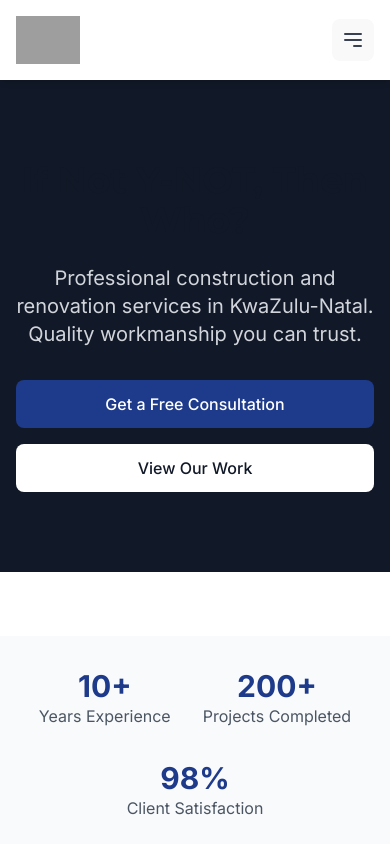
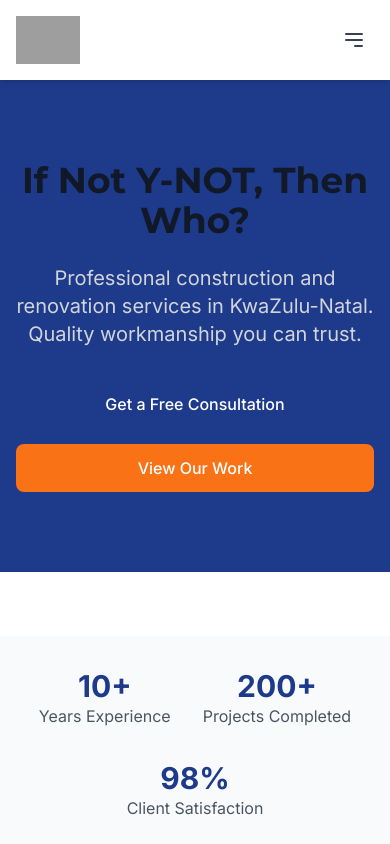
Before and after one commit to Blizzardstorms/Whynot-Website-Final, a React (Vite) app in the folder frontend/: page / in a window 390 px wide. Shown: the top 844 px of the page. Built offline with nearby package versions, Linux system fonts and the light colour scheme; grey boxes are pictures that could not be loaded.

Commit message:
🎨 Style: Improve hero layout and color alignment

```diff
--- a/frontend/src/index.css
+++ b/frontend/src/index.css
@@ -2,6 +2,7 @@
 @tailwind components;
 @tailwind utilities;
 
+/* Custom base layer styling */
 @layer base {
   body {
     @apply bg-white text-gray-900 font-sans antialiased;
@@ -20,6 +21,12 @@
     @apply text-primary hover:text-primary-dark transition-colors;
   }
 
+  /* Global container utility */
+  .container {
+    @apply px-4 sm:px-6 lg:px-8 mx-auto max-w-7xl;
+  }
+
+  /* Button styles */
   .btn {
     @apply inline-block px-6 py-3 rounded-lg font-medium transition-colors duration-200;
   }
@@ -31,56 +38,4 @@
   .btn-secondary {
     @apply bg-secondary text-white hover:bg-secondary-dark;
   }
-
-  .container {
-    @apply px-4 sm:px-6 lg:px-8 mx-auto max-w-7xl;
-  }
 }
-a:hover {
-  color: #535bf2;
-}
-
-body {
-  margin: 0;
-  display: flex;
-  place-items: center;
-  min-width: 320px;
-  min-height: 100vh;
-}
-
-h1 {
-  font-size: 3.2em;
-  line-height: 1.1;
-}
-
-button {
-  border-radius: 8px;
-  border: 1px solid transparent;
-  padding: 0.6em 1.2em;
-  font-size: 1em;
-  font-weight: 500;
-  font-family: inherit;
-  background-color: #1a1a1a;
-  cursor: pointer;
-  transition: border-color 0.25s;
-}
-button:hover {
-  border-color: #646cff;
-}
-button:focus,
-button:focus-visible {
-  outline: 4px auto -webkit-focus-ring-color;
-}
-
-@media (prefers-color-scheme: light) {
-  :root {
-    color: #213547;
-    background-color: #ffffff;
-  }
-  a:hover {
-    color: #747bff;
-  }
-  button {
-    background-color: #f9f9f9;
-  }
-}
--- a/frontend/src/pages/Home.tsx
+++ b/frontend/src/pages/Home.tsx
@@ -4,7 +4,7 @@ const Home = () => {
   return (
     <div className="space-y-16">
       {/* Hero Section */}
-      <section className="relative bg-gray-900 text-white py-20 md:py-32">
+      <section className="relative bg-[#1E3A8A] text-white py-20 md:py-32">
         <div className="container">
           <div className="max-w-3xl mx-auto text-center">
             <h1 className="text-4xl md:text-5xl lg:text-6xl font-bold mb-6">
@@ -23,7 +23,7 @@ const Home = () => {
               </Link>
               <Link
                 to="/gallery"
-                className="btn bg-white text-gray-900 hover:bg-gray-100"
+                className="btn bg-[#F97316] text-white hover:bg-orange-500"
               >
                 View Our Work
               </Link>
@@ -101,7 +101,7 @@ const Home = () => {
       {/* Testimonials */}
       <section className="py-16 bg-gray-50">
         <div className="container">
-          <div className="text-center mb-12">
+          <div className="container px-4 sm:px-6 lg:px-8">
             <h2 className="text-3xl md:text-4xl font-bold mb-4">What Our Clients Say</h2>
             <div className="w-20 h-1 bg-primary mx-auto"></div>
           </div>
```
